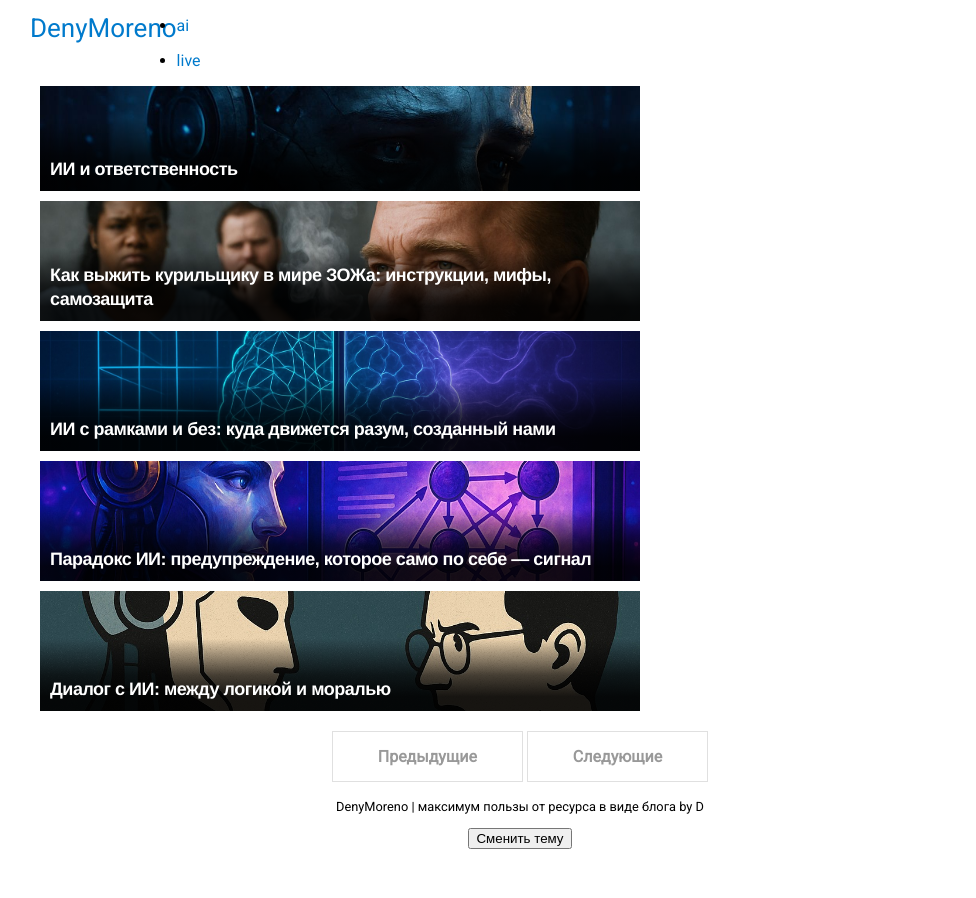
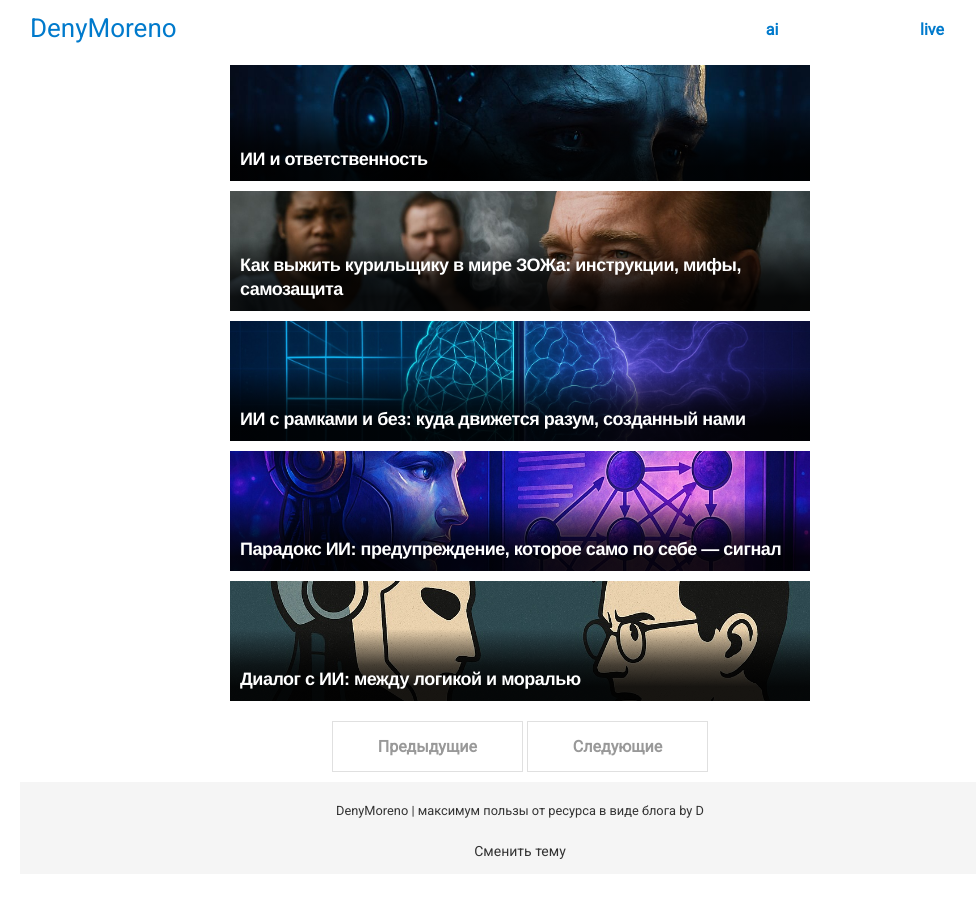
Before and after one commit to DenyMoreno/myblog, a Jekyll site: the page built from index.html, in a window 1280 px wide. Shown: the whole page, without its empty margins (120-1096 px from the left). Built offline with Jekyll 4.4.1, drawn with Linux system fonts in a browser that asks for light colours; nearby versions of some CDN libraries; the list of posts is cut into pages by our own code.

Commit message:
Update main.scss

```diff
--- a/assets/css/main.scss
+++ b/assets/css/main.scss
@@ -6,6 +6,8 @@ $body-font-family: 'Roboto', sans-serif;
 $code-font-family: "Source Code Pro", monospace;
 
 $brand-color: black;
+
+
 
 $container-width: 1000px;
 $tablet-width: 600px;
@@ -42,7 +44,6 @@ a {
 .site-footer {
   background-color: white;
 }
-
 @media (prefers-color-scheme: dark) {
   body {
     background-color: #111111;
@@ -117,6 +118,62 @@ a {
   color: #ffffff;
 }
 
+/* --- Footer и кнопка переключения темы --- */
+.footer {
+  background-color: #f5f5f5;
+  padding: 1em 0;
+  text-align: center;
+  font-size: 14px;
+  color: #333;
+}
+
+.footer a {
+  color: #333;
+  text-decoration: none;
+  margin: 0 5px;
+}
+
+.footer-description {
+  margin-top: 10px;
+}
+
+.theme-toggle button {
+  color: #333;
+  background: none;
+  border: none;
+  font-family: 'Roboto', sans-serif;
+  font-size: 14px;
+  margin-top: 10px;
+  cursor: pointer;
+}
+
+@media (prefers-color-scheme: dark) {
+  .footer {
+    background-color: #1a1a1a;
+    color: white;
+  }
+
+  .footer a {
+    color: white;
+  }
+
+  .theme-toggle button {
+    color: white;
+  }
+}
+
+[data-theme="dark"] .footer {
+  background-color: #1a1a1a;
+  color: white;
+}
+
+[data-theme="dark"] .footer a {
+  color: white;
+}
+
+[data-theme="dark"] .theme-toggle button {
+  color: white;
+}
 [data-theme="light"] {
   background-color: white;
   color: black;
@@ -125,3 +182,127 @@ a {
 [data-theme="light"] a {
   color: #007acc;
 }
+
+[data-theme="light"] .site-header,
+[data-theme="light"] .site-footer {
+  background-color: white;
+}
+.content-wrapper {
+  max-width: 600px;
+  margin: 0 auto;
+  padding: 0 1rem;
+  padding-top: $header-thickness; // 80px
+}
+html {
+  transition: background-color 0.4s ease, color 0.4s ease;
+}
+
+body, .footer, .header, .post-content {
+  transition: background-color 0.4s ease, color 0.4s ease;
+}
+.category-nav {
+  display: flex;
+  justify-content: flex-end;
+  margin-top: 10px;
+  margin-right: 20px;
+
+  .category-list {
+    display: flex;
+    gap: 24px;
+    list-style: none;
+    padding: 0;
+    margin: 0;
+
+    li {
+      display: flex;
+      align-items: center;
+    }
+
+    .category-link {
+      display: inline-block;
+      padding: 8px 16px;
+      min-width: 100px; // ← Подберёшь под себя
+      text-align: center;
+      text-decoration: none;
+      font-weight: bold;
+      border: 2px solid transparent;
+      border-radius: 8px;
+      transition: all 0.3s ease;
+    }
+
+    .category-link:hover {
+      opacity: 0.8;
+    }
+
+    [data-theme="dark"] & .category-link.active {
+      background: #fff;
+      color: #000;
+      border-color: #fff;
+    }
+
+    [data-theme="light"] & .category-link.active {
+      background: #000;
+      color: #fff;
+      border-color: #000;
+    }
+  }
+}
+
+// Социконки справа
+.social-icons {
+  position: absolute;
+  right: 10px;
+  top: 10px;
+
+  .menu-link {
+    margin-left: 10px;
+  }
+}
+
+// Мобильная версия
+@media screen and (max-width: 768px) {
+  .category-nav {
+    display: none;
+  }
+
+  .dropdown {
+    display: flex;
+    justify-content: flex-end;
+    margin-right: 20px;
+  }
+
+  .dropdown-content {
+    right: 0;
+    left: auto;
+  }
+
+  .dropdown-content .menu-link.active {
+    border-left: 4px solid;
+    padding-left: 12px;
+  }
+
+  [data-theme="dark"] .dropdown-content .menu-link.active {
+    border-color: #fff;
+    color: #fff;
+  }
+
+  [data-theme="light"] .dropdown-content .menu-link.active {
+    border-color: #000;
+    color: #000;
+  }
+}
+/* Скрываем бургер вне мобильной ширины */
+.mobile-only {
+  display: none;
+}
+
+@media (max-width: 768px) {
+  .category-nav,
+  .social-icons {
+    display: none;
+  }
+
+  .mobile-only {
+    display: block;
+  }
+}
```
